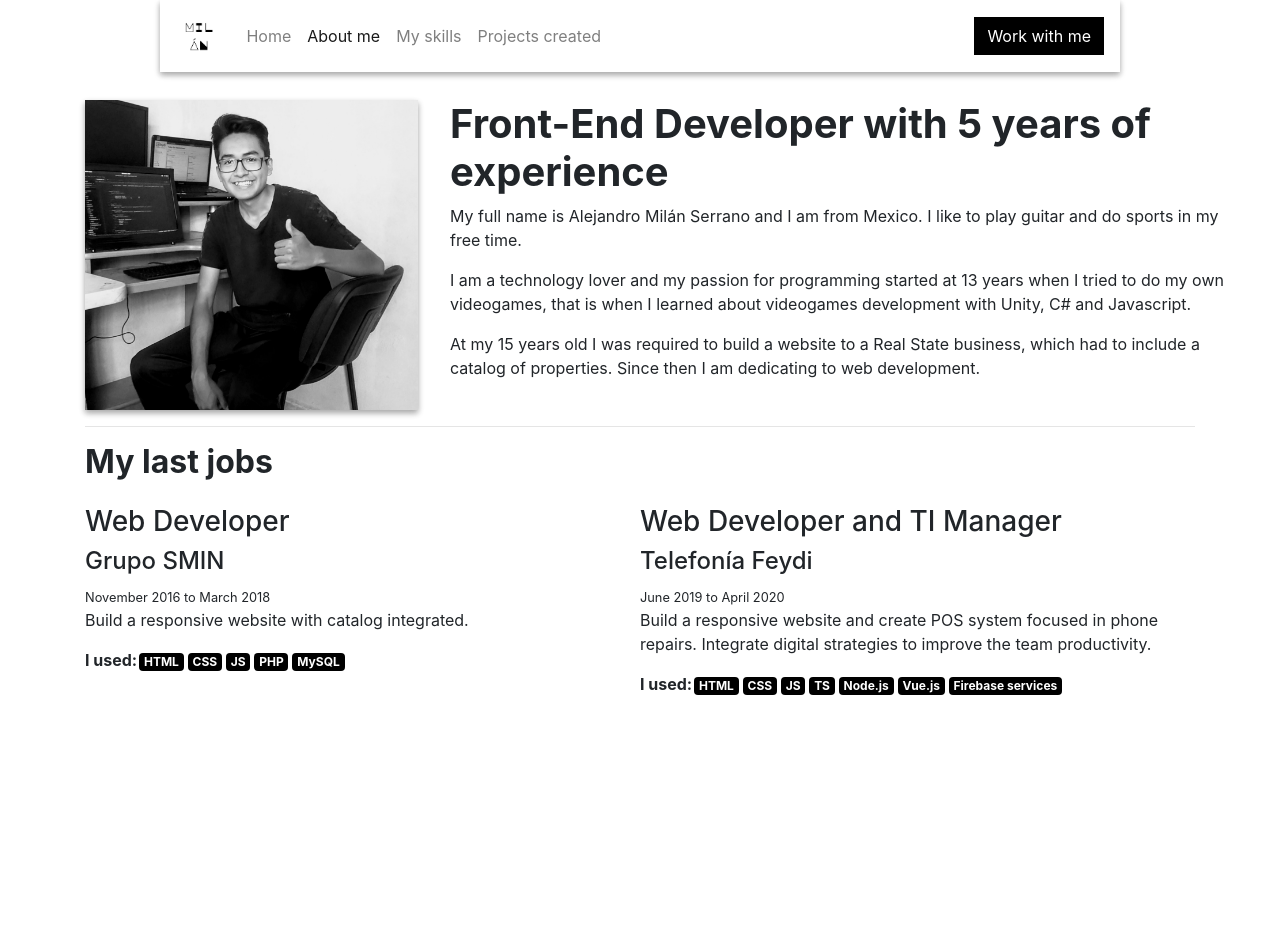
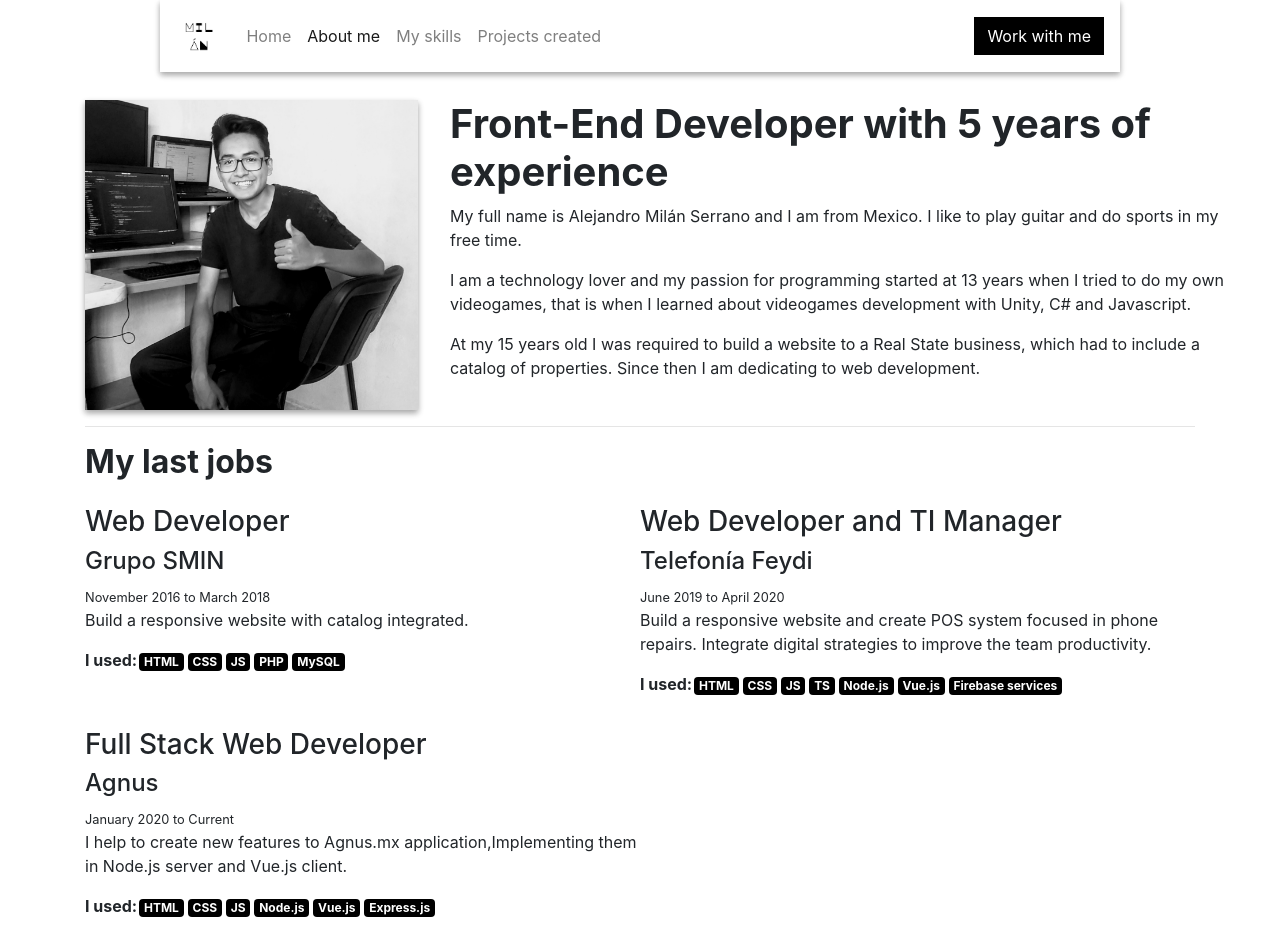
Before and after one commit to AlejandroMilan/MilanPortfolio, a Nuxt app: page /about in a window 1280 px wide. Before the commit the page ends 800 px from the top, so only its background shows below. Built offline with nearby package versions, Linux system fonts and the light colour scheme.

Commit message:
Agnus added to last jobs

```diff
--- a/components/about_page-components/LastJobs.vue
+++ b/components/about_page-components/LastJobs.vue
@@ -72,6 +72,22 @@ export default Vue.extend({
             'Firebase services',
           ],
         },
+        {
+          title: 'Full Stack Web Developer',
+          employer: 'Agnus',
+          initDate: 'January 2020',
+          finishDate: 'Current',
+          description:
+            'I help to create new features to Agnus.mx application,Implementing them in Node.js server and Vue.js client.',
+          technologiesUsed: [
+            'HTML',
+            'CSS',
+            'JS',
+            'Node.js',
+            'Vue.js',
+            'Express.js',
+          ],
+        },
       ],
     }
   },
```
